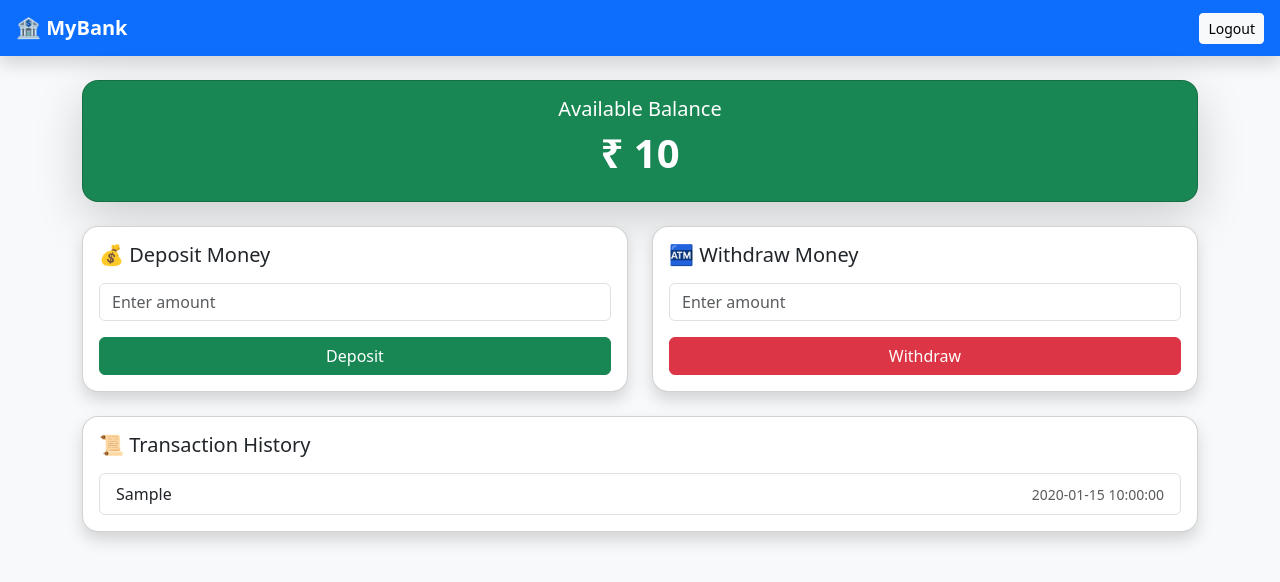
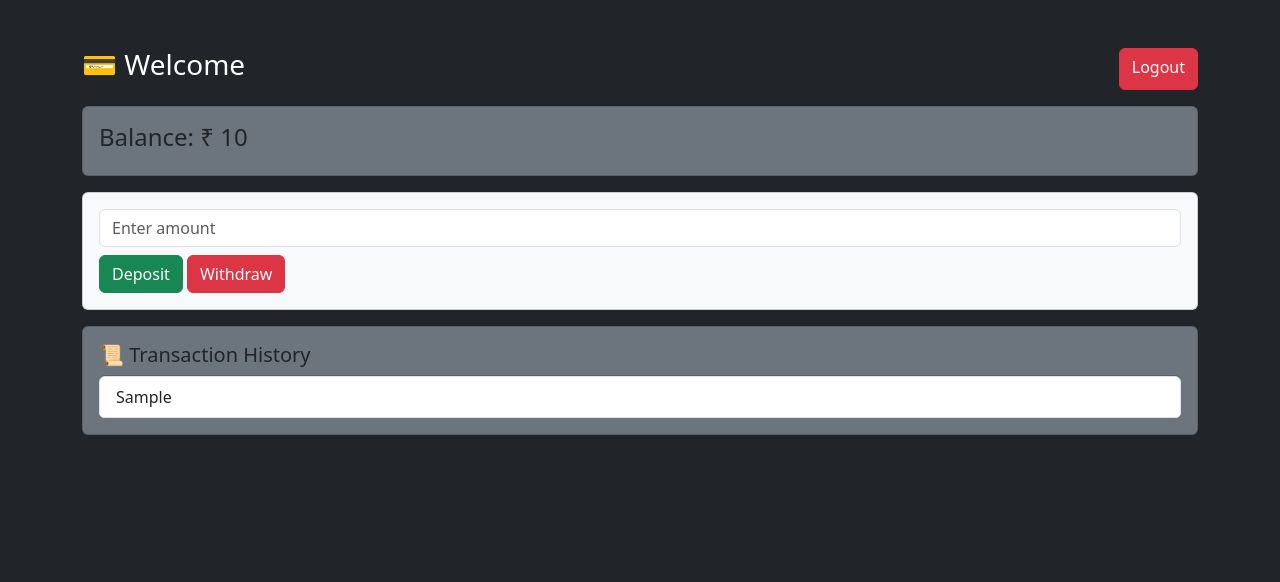
Before and after one commit to Pavani484/ATM, a Flask app: page /dashboard in a window 1280 px wide. Shown: the top 582 px of the page. Run offline with Flask 3, Linux system fonts and the light colour scheme; the visitor is signed in with stand-in values (Sample User, id 1); tables that the repository leaves empty hold one stand-in row (values such as "Sample post").

Commit message:
code is uploaded

```diff
--- a/templates/dashboard.html
+++ b/templates/dashboard.html
@@ -1,82 +1,39 @@
 <!DOCTYPE html>
 <html>
 <head>
-    <title>Bank Dashboard</title>
+    <title>Dashboard</title>
     <link href="https://cdn.jsdelivr.net/npm/bootstrap@5.3.0/dist/css/bootstrap.min.css" rel="stylesheet">
 </head>
 
-<body class="bg-light">
+<body class="bg-dark text-white">
 
-<!-- 🔷 NAVBAR -->
-<nav class="navbar navbar-dark bg-primary px-3 shadow">
-    <span class="navbar-brand fw-bold">🏦 MyBank</span>
-    <a href="/logout" class="btn btn-light btn-sm">Logout</a>
-</nav>
+<div class="container mt-5">
 
-<div class="container mt-4">
-
-    <!-- 💰 BALANCE CARD -->
-    <div class="card text-white bg-success mb-4 shadow-lg rounded-4">
-        <div class="card-body text-center">
-            <h5>Available Balance</h5>
-            <h1 class="fw-bold">₹ {{ balance }}</h1>
-        </div>
+    <div class="d-flex justify-content-between">
+        <h3>💳 Welcome</h3>
+        <a href="/logout" class="btn btn-danger">Logout</a>
     </div>
 
-    <!-- ⚡ ACTIONS -->
-    <div class="row g-4">
-
-        <!-- Deposit -->
-        <div class="col-md-6">
-            <div class="card shadow rounded-4">
-                <div class="card-body">
-                    <h5 class="mb-3">💰 Deposit Money</h5>
-                    <form method="post">
-                        <input type="number" class="form-control mb-3" name="amount" placeholder="Enter amount" required>
-                        <button class="btn btn-success w-100" name="action" value="deposit">
-                            Deposit
-                        </button>
-                    </form>
-                </div>
-            </div>
-        </div>
-
-        <!-- Withdraw -->
-        <div class="col-md-6">
-            <div class="card shadow rounded-4">
-                <div class="card-body">
-                    <h5 class="mb-3">🏧 Withdraw Money</h5>
-                    <form method="post">
-                        <input type="number" class="form-control mb-3" name="amount" placeholder="Enter amount" required>
-                        <button class="btn btn-danger w-100" name="action" value="withdraw">
-                            Withdraw
-                        </button>
-                    </form>
-                </div>
-            </div>
-        </div>
-
+    <div class="card p-3 mt-3 bg-secondary">
+        <h4>Balance: ₹ {{ balance }}</h4>
     </div>
 
-    <!-- 📜 TRANSACTION HISTORY -->
-    <div class="card mt-4 shadow rounded-4">
-        <div class="card-body">
-            <h5 class="mb-3">📜 Transaction History</h5>
+    <div class="card p-3 mt-3 bg-light text-dark">
+        <form method="post">
+            <input class="form-control mb-2" name="amount" placeholder="Enter amount">
 
-            {% if history %}
-                <ul class="list-group">
-                    {% for h in history %}
-                        <li class="list-group-item d-flex justify-content-between align-items-center">
-                            <span>{{ h[0] }}</span>
-                            <small class="text-muted">{{ h[1] }}</small>
-                        </li>
-                    {% endfor %}
-                </ul>
-            {% else %}
-                <p class="text-muted">No transactions yet</p>
-            {% endif %}
+            <button name="action" value="deposit" class="btn btn-success">Deposit</button>
+            <button name="action" value="withdraw" class="btn btn-danger">Withdraw</button>
+        </form>
+    </div>
 
-        </div>
+    <div class="card p-3 mt-3 bg-secondary">
+        <h5>📜 Transaction History</h5>
+        <ul class="list-group">
+            {% for h in history %}
+            <li class="list-group-item">{{ h[0] }}</li>
+            {% endfor %}
+        </ul>
     </div>
 
 </div>
```
Also changed, not shown: templates/login.html (+12 -14 lines), templates/register.html (+12 -14 lines), templates/verify.html (+8 -9 lines).
